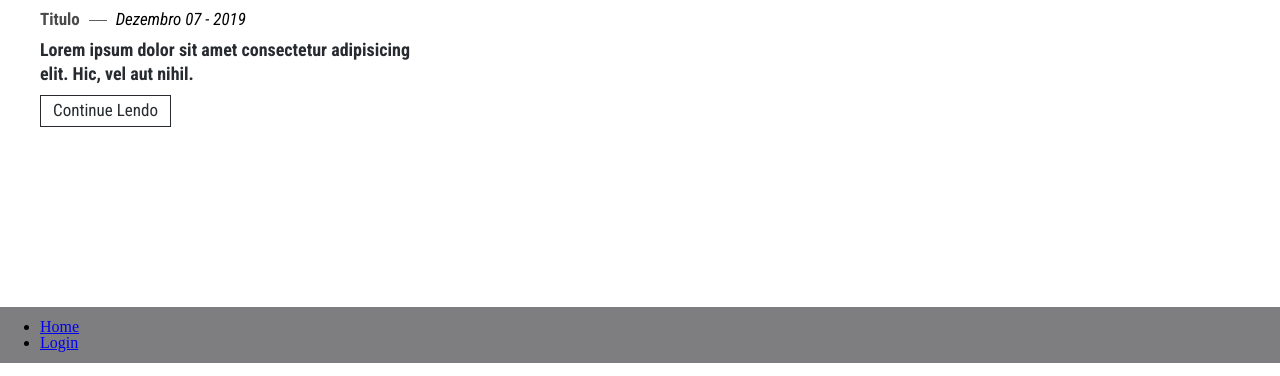
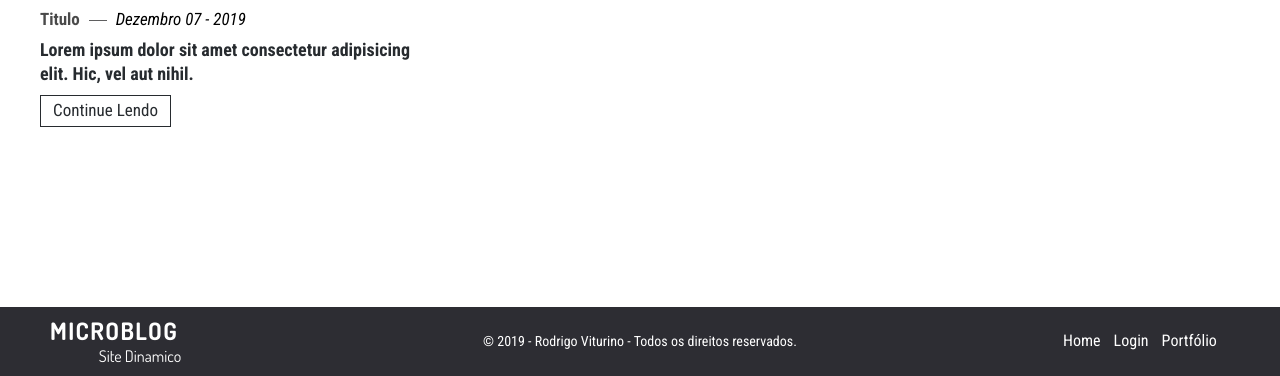
Before and after one commit to rodrigoviturino/microblog, a PHP site: page / in a window 1280 px wide. Shown: the part 1091-1467 px from the top of the page. Run offline with PHP 8.4, Linux system fonts and the light colour scheme; some libraries are stand-ins or nearby versions; some web fonts are replaced.

Commit message:
Adicionadno rodape e estilizando

```diff
--- a/index.html
+++ b/index.html
@@ -84,7 +84,16 @@
 
 <!-- Footer -->
 <footer class="footer">
-    <div class="container">
+    <div class="container footer__wrapper">
+        <div class="grid-2 footer__wrapper__logo">
+            <a href="#">Microblog</a>
+            <p>Site Dinamico</p>
+        </div>
+        <div class="grid-8 footer__wrapper__copy">
+            <p>&copy; 2019 - Rodrigo Viturino - Todos os direitos reservados.</p>
+        </div>
+
+        <div class="grid-2 footer__wrapper__page">
             <ul>
                 <li>
                     <a href="#">Home</a>
@@ -92,7 +101,11 @@
                 <li>
                     <a href="#">Login</a>
                 </li>
+                <li>
+                    <a href="#">Portfólio</a>
+                </li>
             </ul>
+        </div>
     </div>
 </footer>
 <!-- end Footer -->
--- a/sass/page/_footer.scss
+++ b/sass/page/_footer.scss
@@ -1,4 +1,63 @@
 .footer {
-    background-color: #7E7E80;
+    background-color: #2D2D33;
     padding: 12px 0;
+
+    &__wrapper {
+        display: flex;
+        align-items: center;
+
+        &__logo {
+
+            a {
+                text-decoration: none;
+                text-transform: uppercase;
+                color: #fff;
+                font-weight: 700;
+                letter-spacing: 1.4px;
+                @include type-6(24);
+            }
+
+            p {
+                margin-top: 5px;
+                text-align: center;
+                color: #fff;
+                @include type-6(16);
+            }
+        }
+
+        &__copy {
+            display: flex;
+            justify-content: center;
+
+            p {
+                color: #fff;
+                @include type-7(14);
+            }
+        }
+
+        &__page {
+            display: flex;
+            justify-content: flex-end;
+
+            ul {
+                display: flex;
+                justify-content: space-evenly;
+                width: 100%;
+                list-style: none;
+
+                li {
+                    display: flex;
+
+                    a {
+                        display: block;
+                        text-decoration: none;
+                        color: #fff;
+                        @include type-7(16);
+                    }
+                }
+            }
+        }
+
+    }
+
 }
--- a/style.css
+++ b/style.css
@@ -1204,8 +1204,57 @@ img {
 
 /* end Cards Posts */
 .footer {
-  background-color: #7E7E80;
+  background-color: #2D2D33;
   padding: 12px 0;
+}
+.footer__wrapper {
+  display: flex;
+  align-items: center;
+}
+.footer__wrapper__logo a {
+  text-decoration: none;
+  text-transform: uppercase;
+  color: #fff;
+  font-weight: 700;
+  letter-spacing: 1.4px;
+  font-family: "Dosis", sans-serif;
+  font-size: 1.5em;
+}
+.footer__wrapper__logo p {
+  margin-top: 5px;
+  text-align: center;
+  color: #fff;
+  font-family: "Dosis", sans-serif;
+  font-size: 1em;
+}
+.footer__wrapper__copy {
+  display: flex;
+  justify-content: center;
+}
+.footer__wrapper__copy p {
+  color: #fff;
+  font-family: "Roboto Condensed", sans-serif;
+  font-size: 0.875em;
+}
+.footer__wrapper__page {
+  display: flex;
+  justify-content: flex-end;
+}
+.footer__wrapper__page ul {
+  display: flex;
+  justify-content: space-evenly;
+  width: 100%;
+  list-style: none;
+}
+.footer__wrapper__page ul li {
+  display: flex;
+}
+.footer__wrapper__page ul li a {
+  display: block;
+  text-decoration: none;
+  color: #fff;
+  font-family: "Roboto Condensed", sans-serif;
+  font-size: 1em;
 }
 
 #btn-banner {
```
Lines whose indentation alone changed are shown as unchanged.
